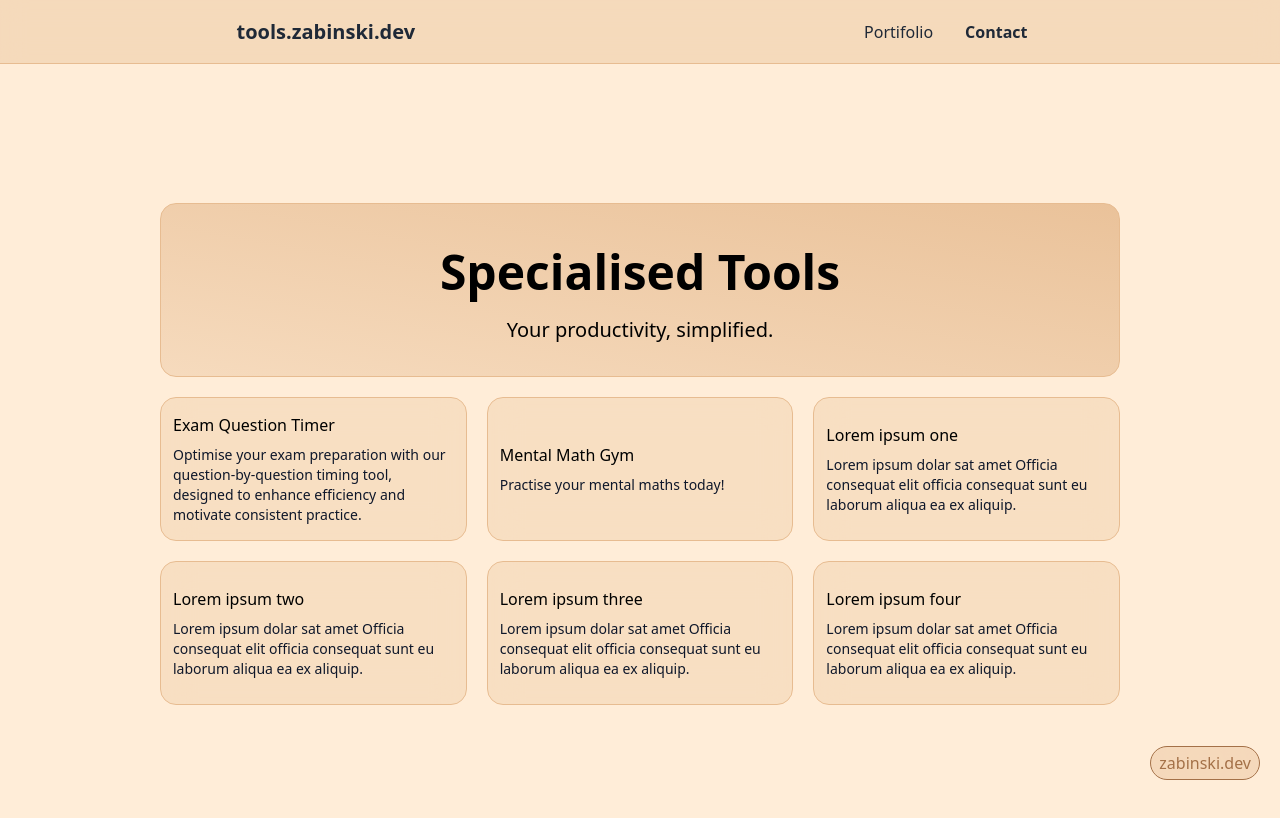
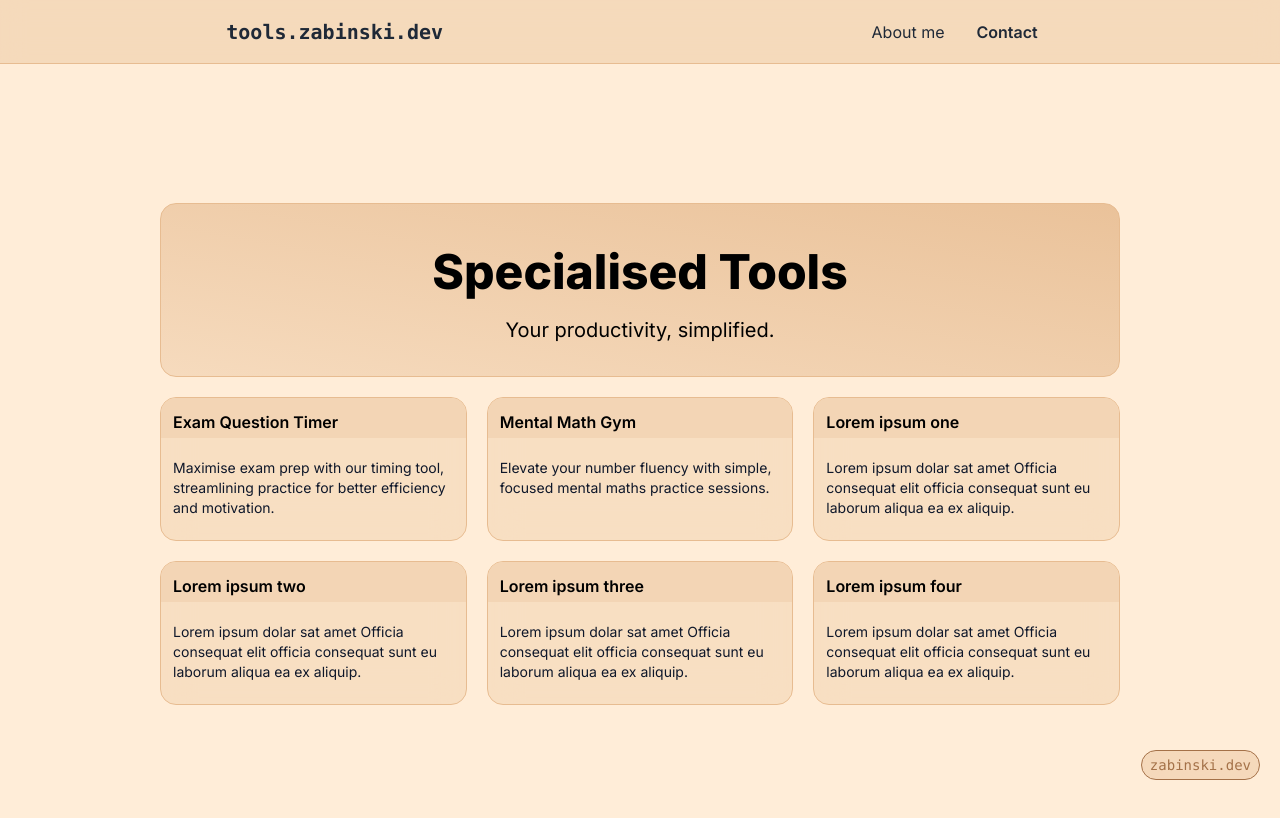
Before and after one commit to PawelZabinski/tools, a SvelteKit app: page / in a window 1280 px wide. Shown: the top 818 px of the page. Built offline with nearby package versions, Linux system fonts and the light colour scheme.

Commit message:
Updated home page design + font

```diff
--- a/src/app.css
+++ b/src/app.css
@@ -1,9 +1,12 @@
+@import url('https://fonts.googleapis.com/css2?family=Inter:wght@300;400;600;800&display=swap');
+
 @tailwind base;
 @tailwind components;
 @tailwind utilities;
 
 :root {
     @apply bg-base-100 dark:bg-dark-base-100;
+    font-family: 'Inter', sans-serif;
 }
 
 .limit-screen-width {
--- a/src/lib/constants.js
+++ b/src/lib/constants.js
@@ -3,13 +3,13 @@ const tools = [
         "id": 1,
         "name": "Exam Question Timer",
         "path": "question-timer",
-        "description": "Optimise your exam preparation with our question-by-question timing tool, designed to enhance efficiency and motivate consistent practice."
+        "description": "Maximise exam prep with our timing tool, streamlining practice for better efficiency and motivation."
     },
     {
         "id": 2,
         "name": "Mental Math Gym",
         "path": "mental-math",
-        "description": "Practise your mental maths today!"
+        "description": "Elevate your number fluency with simple, focused mental maths practice sessions."
     },
     {
         "id": 3,
--- a/src/routes/+layout.svelte
+++ b/src/routes/+layout.svelte
@@ -2,7 +2,7 @@
     import "../app.css";
 </script>
 
-<a href="https://zabinski.dev" class="fixed bottom-5 right-5 px-2 py-1 bg-base-300 dark:bg-dark-base-300 bg-opacity-40 backdrop-blur-2xl border border-base-600 rounded-full text-base-600 z-[100]">
+<a href="https://zabinski.dev" class="font-mono text-sm fixed bottom-5 right-5 px-2 py-1 bg-base-300 dark:bg-dark-base-300 bg-opacity-40 backdrop-blur-2xl border border-base-600 rounded-full text-base-600 z-[100]">
     zabinski.dev
 </a>
 
--- a/src/routes/+page.svelte
+++ b/src/routes/+page.svelte
@@ -35,11 +35,11 @@
 </script>
 
 <header class="bg-base-200 dark:bg-dark-base-200 bg-opacity-80 backdrop-blur-md border-b border-base-300 dark:border-dark-base-200 fixed w-screen text-gray-800 h-16 flex justify-between md:justify-around items-center p-5 z-50">
-    <a href="/" class="dark:text-base-400 font-bold text-xl">tools.zabinski.dev</a>
+    <a href="/" class="dark:text-base-400 font-bold font-mono text-xl">tools.zabinski.dev</a>
 
     <section class="md:flex hidden dark:text-base-300">
-        <a href="https://zabinski.dev" class="px-4 py-2 hover:bg-base-200 dark:hover:bg-dark-base-150 transition-colors duration-200 rounded-xl">Portifolio</a>
-        <a href="mailto:developer@zabinski.dev" class="px-4 py-2 font-bold hover:bg-base-200 dark:hover:bg-dark-base-150 transition-colors duration-200 rounded-xl">Contact</a>
+        <a href="https://zabinski.dev" class="px-4 py-2 hover:bg-base-200 dark:hover:bg-dark-base-150 transition-colors duration-200 rounded-xl">About me</a>
+        <a href="mailto:developer@zabinski.dev" class="px-4 py-2 font-[600] hover:bg-base-200 dark:hover:bg-dark-base-150 transition-colors duration-200 rounded-xl">Contact</a>
     </section>
 
     <!-- DROPDOWN TOGGLE -->
@@ -83,7 +83,7 @@
 {#if isShowingMenu}
     <div transition:fly={{ y: -100, duration: 200 }} class="fixed py-2 px-2 w-full z-50">
         <div class="block md:hidden w-full py-2 px-2 space-y-2 font-medium bg-base-200 dark:bg-dark-base-200 rounded-xl">
-            <a href="https://zabinski.dev" class="rounded-lg block px-4 py-5 text-sm text-gray-800 dark:text-base-300 hover:bg-base-300 dark:hover:bg-dark-base-150">Portfolio</a>
+            <a href="https://zabinski.dev" class="rounded-lg block px-4 py-5 text-sm text-gray-800 dark:text-base-300 hover:bg-base-300 dark:hover:bg-dark-base-150">About me</a>
 
             <div class="h-[1px] bg-base-300 dark:bg-dark-base-150 bg-opacity-80 rounded-full"/>
 
@@ -95,7 +95,7 @@
 <section class="w-screen min-h-screen flex flex-col justify-center items-center">
     <main class="p-3 py-3 lg:px-0 limit-screen-width">
         <section class="text-center animated-gradient border border-base-300 dark:border-dark-base-300 dark:text-base-400 rounded-2xl py-8">
-            <h1 class="text-3xl sm:text-5xl p-3 font-bold">Specialised Tools</h1>
+            <h1 class="text-3xl sm:text-5xl p-3 font-[800]">Specialised Tools</h1>
             <p class="text-md sm:text-xl pt-2 dark:text-base-300">Your productivity, simplified.</p>
         </section>
 
@@ -106,17 +106,17 @@
                 <div
                     animate:flip={{ duration: 350 }}
                     class:border-base-800={isSelected} class:dark:border-base-400={isSelected} class:dark:border-dark-base-200={!isSelected} class:border-base-300={!isSelected}
-                    class="group relative h-36 text-left w-full bg-base-200 dark:bg-dark-base-200 dark:text-base-400 bg-opacity-60 backdrop-blur-lg hover:bg-opacity-80 border rounded-2xl"
+                    class="group relative h-36 text-left overflow-clip w-full bg-base-200 dark:bg-dark-base-200 dark:text-base-400 bg-opacity-60 backdrop-blur-lg hover:bg-opacity-80 border rounded-2xl"
                 >
-                    <a href={`/${tool.path}`} class="w-full h-full p-3 flex flex-col justify-center items-center space-y-2">
-                        <h2 class="font-medium w-full">
+                    <a href={`/${tool.path}`} class="w-full h-full flex flex-col items-center space-y-2">
+                        <h2 class="font-[600] h-10 p-3 bg-base-200 dark:bg-dark-base-100 w-full">
                             {tool.name}
                         </h2>
 
-                        <p class="text-slate-900 dark:text-base-200 w-full text-sm">{tool.description}</p>
+                        <p class="text-slate-900 p-3 dark:text-base-200 w-full text-sm">{tool.description}</p>
                     </a>
 
-                    <button on:click={() => addSwapIndex(tool.id)} class:hidden={!isSelected} class="absolute group-hover:block top-1 right-1 p-3 hover:bg-base-300 dark:hover:bg-dark-base-150 rounded-xl">
+                    <button on:click={() => addSwapIndex(tool.id)} class:hidden={!isSelected} class="absolute group-hover:block top-1 right-1 p-2 hover:bg-base-300 dark:hover:bg-dark-base-150 rounded-xl">
                         <svg class="text-border-base-800" width="15" height="15" viewBox="0 0 15 15" fill="none" xmlns="http://www.w3.org/2000/svg"><path d="M4.81812 4.68161C4.99386 4.85734 4.99386 5.14227 4.81812 5.318L3.08632 7.0498H11.9135L10.1817 5.318C10.006 5.14227 10.006 4.85734 10.1817 4.68161C10.3575 4.50587 10.6424 4.50587 10.8181 4.68161L13.3181 7.18161C13.4939 7.35734 13.4939 7.64227 13.3181 7.818L10.8181 10.318C10.6424 10.4937 10.3575 10.4937 10.1817 10.318C10.006 10.1423 10.006 9.85734 10.1817 9.68161L11.9135 7.9498H3.08632L4.81812 9.68161C4.99386 9.85734 4.99386 10.1423 4.81812 10.318C4.64239 10.4937 4.35746 10.4937 4.18173 10.318L1.68173 7.818C1.50599 7.64227 1.50599 7.35734 1.68173 7.18161L4.18173 4.68161C4.35746 4.50587 4.64239 4.50587 4.81812 4.68161Z" fill="currentColor" fill-rule="evenodd" clip-rule="evenodd"></path></svg>
                     </button>
                 </div>
```
